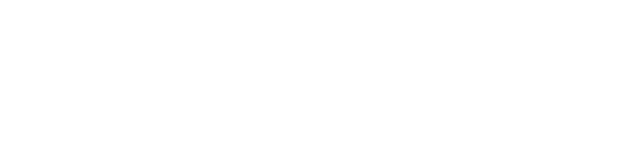
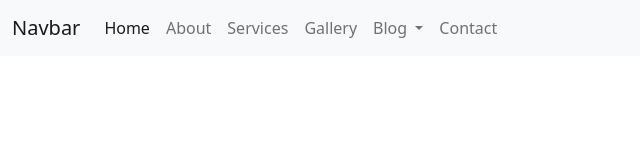
Before and after one commit to kenshi7410/CAPSTONE, a plain HTML site: page gallery/gallery.html in a window 1280 px wide. Shown: the whole page, without its empty margins (0-640 px from the left). Drawn offline with nearby package versions, Linux system fonts and the light colour scheme.

Commit message:
add header

```diff
--- a/gallery/gallery.html
+++ b/gallery/gallery.html
@@ -1,17 +1,74 @@
 <!DOCTYPE html>
 <html lang="en">
+
 <head>
     <meta charset="UTF-8">
     <meta http-equiv="X-UA-Compatible" content="IE=edge">
     <meta name="viewport" content="width=device-width, initial-scale=1.0">
     <title>Pooch Care Gallery</title>
 
+    <link href="https://cdn.jsdelivr.net/npm/bootstrap@5.1.3/dist/css/bootstrap.min.css" rel="stylesheet"
+        integrity="sha384-1BmE4kWBq78iYhFldvKuhfTAU6auU8tT94WrHftjDbrCEXSU1oBoqyl2QvZ6jIW3" crossorigin="anonymous">
+    <link rel="stylesheet" href="css/animate.css">
+    <link rel="stylesheet" href="https://cdnjs.cloudflare.com/ajax/libs/font-awesome/6.1.2/css/all.min.css">
+
     <link rel="stylesheet" href="./style_gallery/css_gallery.css">
 </head>
+
 <body>
-    <header></header>
+    <header>
+        <nav class="navbar navbar-expand-lg navbar-light bg-light ">
+            <div class="container-fluid">
+                <a class="navbar-brand" href="#">Navbar</a>
+                <button class="navbar-toggler" type="button" data-bs-toggle="collapse"
+                    data-bs-target="#navbarNavDropdown" aria-controls="navbarNavDropdown" aria-expanded="false"
+                    aria-label="Toggle navigation">
+                    <span class="navbar-toggler-icon"></span>
+                </button>
+                <div class="collapse navbar-collapse" id="navbarNavDropdown">
+                    <ul class="navbar-nav">
+                        <li class="nav-item">
+                            <a class="nav-link active" aria-current="page" href="../index.html">Home</a>
+                        </li>
+                        <li class="nav-item">
+                            <a class="nav-link" href="#">About</a>
+                        </li>
+                        <li class="nav-item">
+                            <a class="nav-link" href="#">Services</a>
+                        </li>
+                        <li class="nav-item">
+                            <a class="nav-link" href="#">Gallery</a>
+                        </li>
+                        <li class="nav-item dropdown">
+                            <a class="nav-link dropdown-toggle" href="#" id="navbarDropdownMenuLink" role="button"
+                                data-bs-toggle="dropdown" aria-expanded="false">
+                                Blog
+                            </a>
+                            <ul class="dropdown-menu" aria-labelledby="navbarDropdownMenuLink">
+                                <li><a class="dropdown-item" href="#">Blog Posts</a></li>
+                                <li><a class="dropdown-item" href="#">Blog Single</a></li>
+                                <li><a class="dropdown-item" href="#">Landing Page</a></li>
+                            </ul>
+                        </li>
+                        <li class="nav-item">
+                            <a class="nav-link" href="#">Contact</a>
+                        </li>
+                    </ul>
+                </div>
+            </div>
+        </nav>
+    </header>
     <section class="carousel"></section>
     <section class="gallery"></section>
     <footer></footer>
+
+    <script src="https://cdn.jsdelivr.net/npm/bootstrap@5.1.3/dist/js/bootstrap.bundle.min.js"
+        integrity="sha384-ka7Sk0Gln4gmtz2MlQnikT1wXgYsOg+OMhuP+IlRH9sENBO0LRn5q+8nbTov4+1p"
+        crossorigin="anonymous"></script>
+    <script src="js/wow.min.js"></script>
+    <script>
+        new WOW().init();
+    </script>
 </body>
+
 </html>
```
